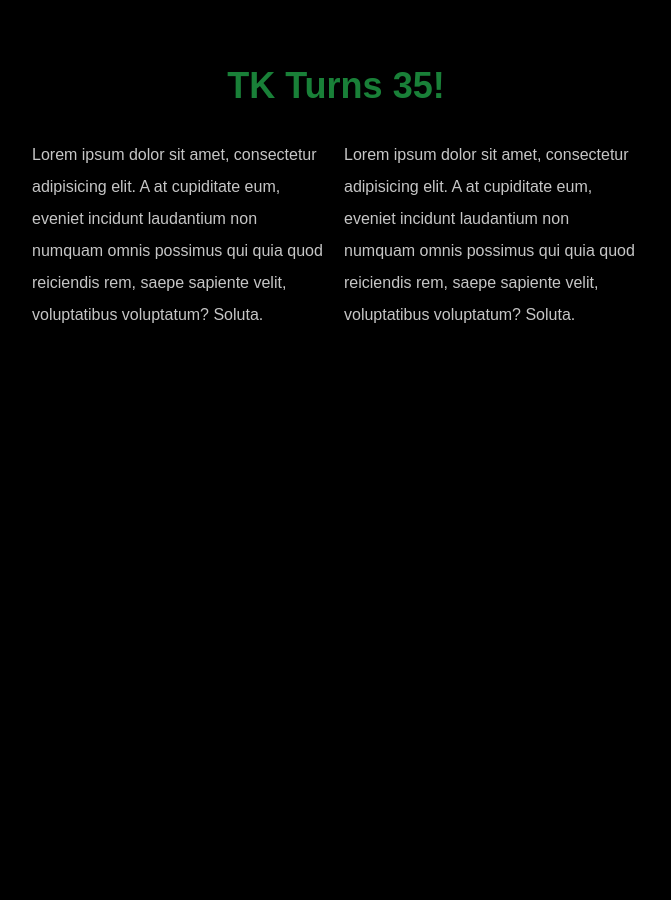
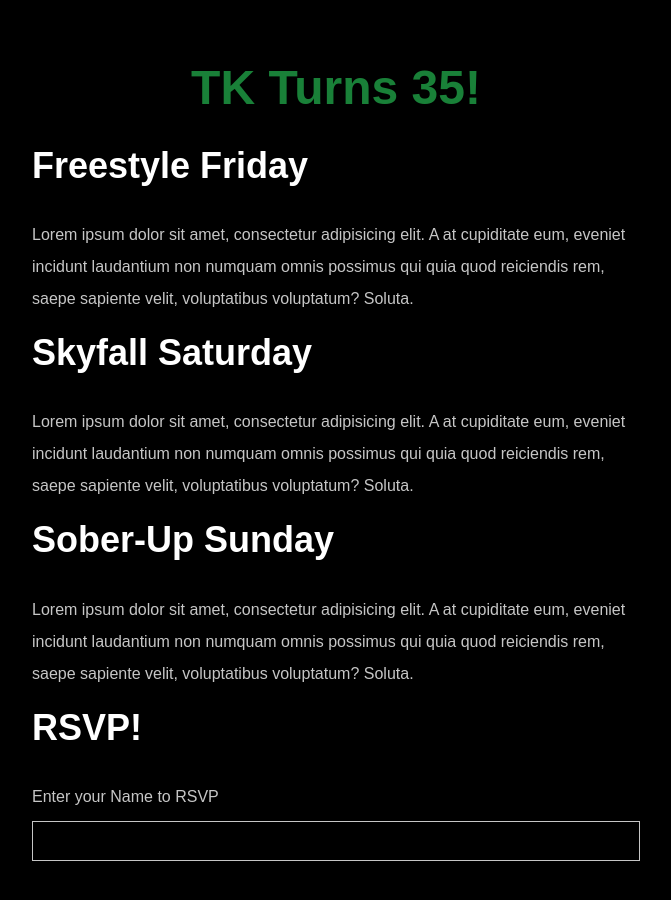
Before and after one commit to stupendous-web/tk-turns-thirty-five, a Next.js app: page / in a window 1280 px wide. Shown: the top 900 px of the page, without its empty margins (304-975 px from the left). Before the commit the page ends 800 px from the top, so only its background shows below. Built offline with nearby package versions, Linux system fonts and the light colour scheme.

Commit message:
Think twice, code once.

```diff
--- a/pages/index.js
+++ b/pages/index.js
@@ -1,5 +1,13 @@
 import Head from "next/head";
-import { Box, Container, Heading, SimpleGrid } from "@chakra-ui/react";
+import {
+  Box,
+  Container,
+  FormControl,
+  FormLabel,
+  Heading,
+  Input,
+  Text,
+} from "@chakra-ui/react";
 
 export default function Home() {
   return (
@@ -9,24 +17,44 @@ export default function Home() {
         <meta name="viewport" content="width=device-width, initial-scale=1" />
       </Head>
       <main>
-        <Container maxW={"container.sm"} pt={16}>
-          <Heading color={"primary.500"} textAlign={"center"}>
+        <Container maxW={"container.sm"} py={16}>
+          <Heading size={"2xl"} color={"primary.500"} textAlign={"center"}>
             TK Turns 35!
           </Heading>
-          <SimpleGrid columns={2} spacing={4}>
-            <Box>
+          <Box>
+            <Heading>Freestyle Friday</Heading>
+            <Text>
               Lorem ipsum dolor sit amet, consectetur adipisicing elit. A at
               cupiditate eum, eveniet incidunt laudantium non numquam omnis
               possimus qui quia quod reiciendis rem, saepe sapiente velit,
               voluptatibus voluptatum? Soluta.
-            </Box>
-            <Box>
+            </Text>
+          </Box>
+          <Box>
+            <Heading>Skyfall Saturday</Heading>
+            <Text>
               Lorem ipsum dolor sit amet, consectetur adipisicing elit. A at
               cupiditate eum, eveniet incidunt laudantium non numquam omnis
               possimus qui quia quod reiciendis rem, saepe sapiente velit,
               voluptatibus voluptatum? Soluta.
-            </Box>
-          </SimpleGrid>
+            </Text>
+          </Box>
+          <Box>
+            <Heading>Sober-Up Sunday</Heading>
+            <Text>
+              Lorem ipsum dolor sit amet, consectetur adipisicing elit. A at
+              cupiditate eum, eveniet incidunt laudantium non numquam omnis
+              possimus qui quia quod reiciendis rem, saepe sapiente velit,
+              voluptatibus voluptatum? Soluta.
+            </Text>
+          </Box>
+          <Box>
+            <Heading>RSVP!</Heading>
+            <FormControl>
+              <FormLabel>Enter your Name to RSVP</FormLabel>
+              <Input type="email" />
+            </FormControl>
+          </Box>
         </Container>
       </main>
     </>
```
